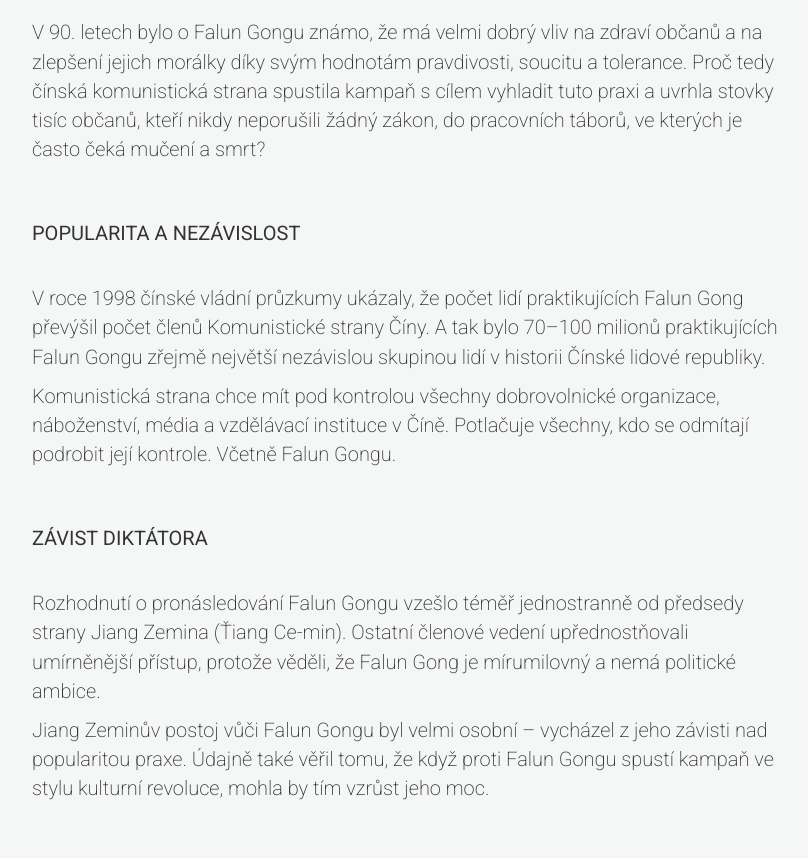
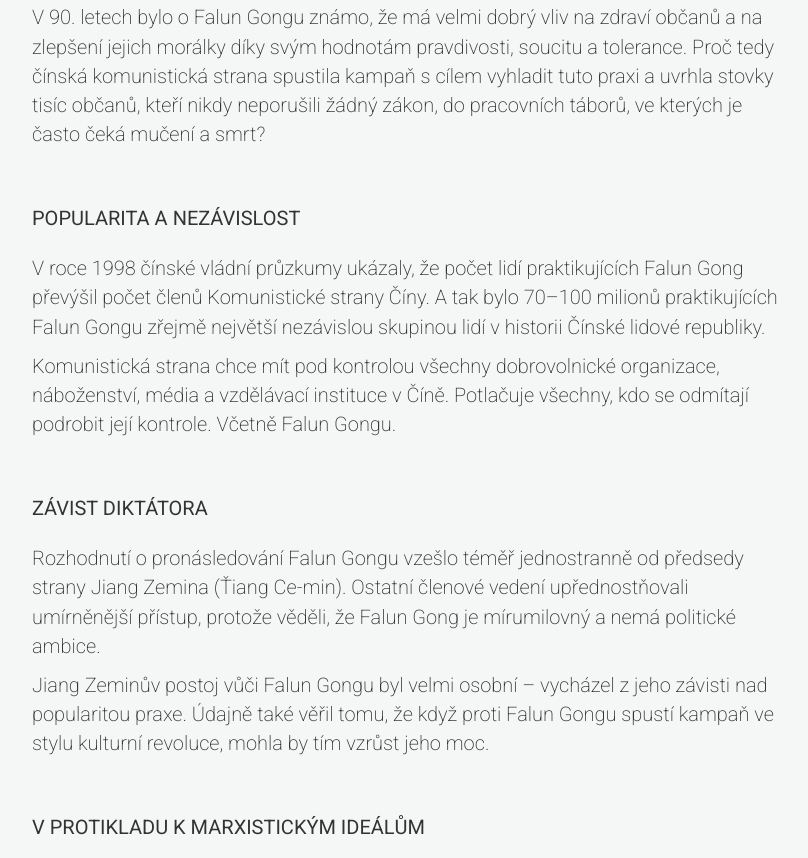
Before and after one commit to pengyan518/webapp, a website: page index.html in a window 1280 px wide. Shown: the part 1115-1973 px from the top of the page, without its empty margins (228-1036 px from the left). Drawn offline with Linux system fonts and the light colour scheme.

Commit message:
improvement

```diff
--- a/app/styles/pages/_index.scss
+++ b/app/styles/pages/_index.scss
@@ -79,7 +79,7 @@
     h3 {
       font-size: 20px;
       margin-top: 58px;
-      margin-bottom: 40px;
+      margin-bottom: 25px;
     }
   }
 }
```
Also changed, not shown: styles/main.css.
